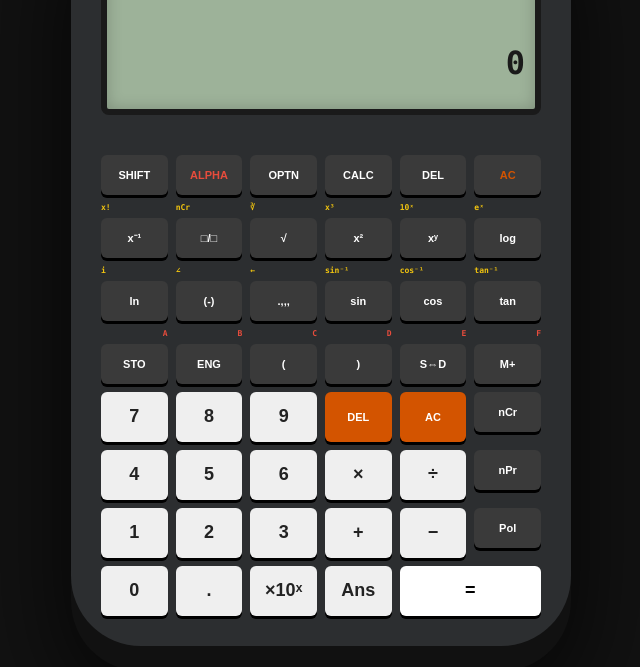
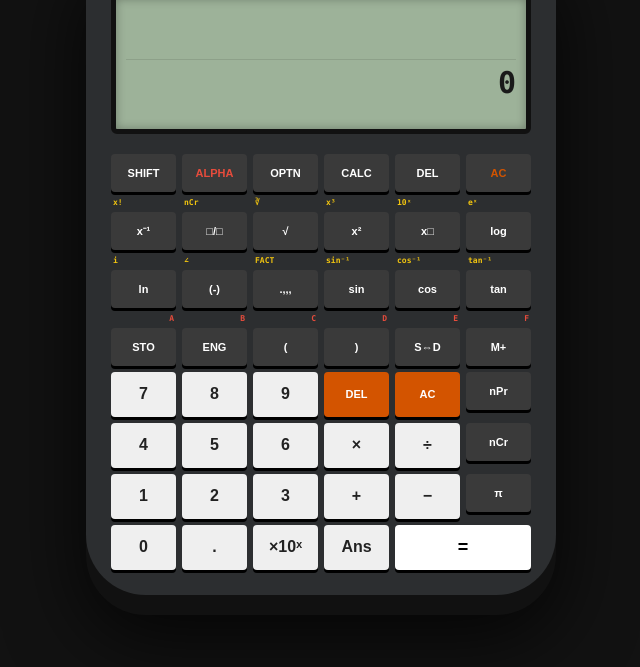
Before and after one commit to sharanmusician/Scientific-calculator-, a plain HTML site: page index.html in a window 1280 px wide. Shown: the part 133-800 px from the top of the page, without its empty margins (319-959 px from the left). Drawn offline with nearby package versions, Linux system fonts and the light colour scheme.

Commit message:
Update index.html

```diff
--- a/index.html
+++ b/index.html
@@ -3,7 +3,7 @@
 <head>
     <meta charset="UTF-8">
     <meta name="viewport" content="width=device-width, initial-scale=1.0">
-    <title>Aethercore Apex-991 | Engineering Terminal</title>
+    <title>Aethercore Apex-991 | Engineering Master</title>
     <script src="https://cdnjs.cloudflare.com/ajax/libs/mathjs/11.8.0/math.js"></script>
     <style>
         :root {
@@ -16,200 +16,183 @@
             --alpha: #e74c3c;
         }
 
-        body {
-            background: #121212;
-            display: flex;
-            justify-content: center;
-            align-items: center;
-            min-height: 100vh;
-            margin: 0;
-            font-family: 'Consolas', monospace;
-        }
+        body { background: #121212; display: flex; justify-content: center; align-items: center; min-height: 100vh; margin: 0; font-family: 'Consolas', monospace; }
 
         .calculator {
             background: var(--case);
-            width: 440px;
-            padding: 30px;
-            border-radius: 25px 25px 70px 70px;
-            box-shadow: 0 25px 0 #111, 0 50px 100px rgba(0,0,0,0.8);
+            width: 420px;
+            padding: 25px;
+            border-radius: 25px 25px 60px 60px;
+            box-shadow: 0 20px 0 #111, 0 40px 80px rgba(0,0,0,0.8);
         }
 
-        /* The Screen */
-        .screen-container {
+        /* LCD Screen */
+        .screen {
             background: var(--lcd);
-            height: 120px;
-            border: 6px solid #1a1a1a;
-            border-radius: 8px;
+            height: 110px;
+            border: 5px solid #111;
+            border-radius: 6px;
             padding: 10px;
             color: #1a1a1a;
-            margin-bottom: 25px;
-            box-shadow: inset 0 0 15px rgba(0,0,0,0.2);
-            overflow: hidden;
+            margin-bottom: 20px;
+            box-shadow: inset 0 0 10px rgba(0,0,0,0.3);
         }
 
-        #indicators { font-size: 11px; font-weight: bold; height: 15px; letter-spacing: 2px; }
-        #input-flow { font-size: 22px; height: 45px; overflow-x: auto; white-space: nowrap; margin-top: 5px; }
-        #output-flow { font-size: 32px; text-align: right; font-weight: bold; }
+        #line-in { font-size: 20px; height: 50px; overflow-x: auto; white-space: nowrap; border-bottom: 1px solid rgba(0,0,0,0.1); }
+        #line-out { font-size: 30px; text-align: right; font-weight: bold; margin-top: 5px; }
 
-        /* The Grid */
-        .buttons {
-            display: grid;
-            grid-template-columns: repeat(6, 1fr);
-            gap: 8px;
-        }
+        /* Branding */
+        .brand { color: white; margin-bottom: 10px; font-weight: bold; border-left: 5px solid var(--alpha); padding-left: 10px; }
 
-        .btn-box { position: relative; padding-top: 15px; }
-        .label-s { position: absolute; top: 0; left: 0; color: var(--shift); font-size: 8px; font-weight: bold; width: 50%; }
-        .label-a { position: absolute; top: 0; right: 0; color: var(--alpha); font-size: 8px; font-weight: bold; width: 50%; text-align: right; }
+        /* Grid */
+        .grid { display: grid; grid-template-columns: repeat(6, 1fr); gap: 6px; }
+
+        .btn-w { position: relative; padding-top: 14px; }
+        .s-lbl { position: absolute; top: 0; left: 2px; color: var(--shift); font-size: 8px; font-weight: bold; }
+        .a-lbl { position: absolute; top: 0; right: 2px; color: var(--alpha); font-size: 8px; font-weight: bold; }
 
         button {
-            width: 100%;
-            height: 40px;
-            border: none;
-            border-radius: 6px;
-            font-weight: bold;
-            cursor: pointer;
-            box-shadow: 0 3px 0 #000;
-            font-size: 11px;
-            transition: 0.1s;
+            width: 100%; height: 38px; border: none; border-radius: 4px; font-weight: bold; cursor: pointer;
+            box-shadow: 0 3px 0 #000; font-size: 11px; transition: 0.1s;
         }
 
         button:active { transform: translateY(2px); box-shadow: 0 1px 0 #000; }
 
-        .num { background: var(--btn-num); color: #222; font-size: 18px; height: 50px; }
+        .num { background: var(--btn-num); color: #222; font-size: 16px; height: 45px; }
         .fn { background: var(--btn-dark); color: #fff; }
-        .orange { background: var(--btn-action); color: #fff; height: 50px; }
-        .exec { background: #fff; color: #000; grid-column: span 2; height: 50px; font-size: 18px; }
-
-        /* Branding */
-        .brand { color: #fff; text-align: left; margin-bottom: 15px; border-left: 4px solid var(--alpha); padding-left: 10px; }
-        .brand h1 { margin: 0; font-size: 16px; letter-spacing: 3px; }
+        .act { background: var(--btn-action); color: #fff; height: 45px; }
+        .eq { background: #fff; color: #000; grid-column: span 2; height: 45px; font-size: 18px; }
     </style>
 </head>
 <body>
 
 <div class="calculator">
-    <div class="brand">
-        <h1>AETHERCORE INTERACTIVE</h1>
-        <div style="font-size: 9px; opacity: 0.6;">SUPER-SCIENTIFIC OS v9.0</div>
+    <div class="brand">AETHERCORE <span style="color:var(--alpha)">CLASSWIZ</span> <span style="font-size:10px; opacity:0.5; float:right;">PRO-991</span></div>
+
+    <div class="screen">
+        <div id="line-in"></div>
+        <div id="line-out">0</div>
     </div>
 
-    <div class="screen-container">
-        <div id="indicators">D&nbsp;&nbsp;MATH</div>
-        <div id="input-flow"></div>
-        <div id="output-flow">0</div>
-    </div>
+    <div class="grid">
+        <button class="fn" onclick="setMode('shift')" id="s-btn">SHIFT</button>
+        <button class="fn" onclick="setMode('alpha')" id="a-btn" style="color:var(--alpha)">ALPHA</button>
+        <button class="fn">OPTN</button>
+        <button class="fn">CALC</button>
+        <button class="fn" onclick="back()">DEL</button>
+        <button class="fn" onclick="reset()" style="color:var(--btn-action)">AC</button>
 
-    <div class="buttons">
-        <div class="btn-box"><button class="fn" onclick="toggleShift()">SHIFT</button></div>
-        <div class="btn-box"><button class="fn" style="color:var(--alpha)">ALPHA</button></div>
-        <div class="btn-box"><button class="fn">OPTN</button></div>
-        <div class="btn-box"><button class="fn">CALC</button></div>
-        <div class="btn-box"><button class="fn" onclick="backspace()">DEL</button></div>
-        <div class="btn-box"><button class="fn" onclick="clearAll()" style="color:var(--btn-action)">AC</button></div>
+        <div class="btn-w"><span class="s-lbl">x!</span><button class="fn" onclick="press('^-1')">x⁻¹</button></div>
+        <div class="btn-w"><span class="s-lbl">nCr</span><button class="fn" onclick="press('/')">□/□</button></div>
+        <div class="btn-w"><span class="s-lbl">∛</span><button class="fn" onclick="press('sqrt(')">√</button></div>
+        <div class="btn-w"><span class="s-lbl">x³</span><button class="fn" onclick="press('^2')">x²</button></div>
+        <div class="btn-w"><span class="s-lbl">10ˣ</span><button class="fn" onclick="press('^')">x□</button></div>
+        <div class="btn-w"><span class="s-lbl">eˣ</span><button class="fn" onclick="press('log10(')">log</button></div>
 
-        <div class="btn-box"><span class="label-s">x!</span><button class="fn" onclick="add('^-1')">x⁻¹</button></div>
-        <div class="btn-box"><span class="label-s">nCr</span><button class="fn" onclick="add('/')">□/□</button></div>
-        <div class="btn-box"><span class="label-s">∛</span><button class="fn" onclick="add('sqrt(')">√</button></div>
-        <div class="btn-box"><span class="label-s">x³</span><button class="fn" onclick="add('^2')">x²</button></div>
-        <div class="btn-box"><span class="label-s">10ˣ</span><button class="fn" onclick="add('^')">xʸ</button></div>
-        <div class="btn-box"><span class="label-s">eˣ</span><button class="fn" onclick="add('log10(')">log</button></div>
+        <div class="btn-w"><span class="s-lbl">i</span><button class="fn" onclick="press('log(')">ln</button></div>
+        <div class="btn-w"><span class="s-lbl">∠</span><button class="fn" onclick="press('(-)')">(-)</button></div>
+        <div class="btn-w"><span class="s-lbl">FACT</span><button class="fn" onclick="press('deg')">.,,,</button></div>
+        <div class="btn-w"><span class="s-lbl">sin⁻¹</span><button class="fn" onclick="press('sin(')">sin</button></div>
+        <div class="btn-w"><span class="s-lbl">cos⁻¹</span><button class="fn" onclick="press('cos(')">cos</button></div>
+        <div class="btn-w"><span class="s-lbl">tan⁻¹</span><button class="fn" onclick="press('tan(')">tan</button></div>
 
-        <div class="btn-box"><span class="label-s">i</span><button class="fn" onclick="add('log(')">ln</button></div>
-        <div class="btn-box"><span class="label-s">∠</span><button class="fn" onclick="add('(-)')">(-)</button></div>
-        <div class="btn-box"><span class="label-s">←</span><button class="fn" onclick="add('deg')">.,,,</button></div>
-        <div class="btn-box"><span class="label-s">sin⁻¹</span><button class="fn" onclick="add('sin(')">sin</button></div>
-        <div class="btn-box"><span class="label-s">cos⁻¹</span><button class="fn" onclick="add('cos(')">cos</button></div>
-        <div class="btn-box"><span class="label-s">tan⁻¹</span><button class="fn" onclick="add('tan(')">tan</button></div>
+        <div class="btn-w"><span class="a-lbl">A</span><button class="fn">STO</button></div>
+        <div class="btn-w"><span class="a-lbl">B</span><button class="fn">ENG</button></div>
+        <div class="btn-w"><span class="a-lbl">C</span><button class="fn" onclick="press('(')">(</button></div>
+        <div class="btn-w"><span class="a-lbl">D</span><button class="fn" onclick="press(')')">)</button></div>
+        <div class="btn-w"><span class="a-lbl">E</span><button class="fn" onclick="press(';')">S⇔D</button></div>
+        <div class="btn-w"><span class="a-lbl">F</span><button class="fn" onclick="press('M+')">M+</button></div>
 
-        <div class="btn-box"><span class="label-a">A</span><button class="fn">STO</button></div>
-        <div class="btn-box"><span class="label-a">B</span><button class="fn">ENG</button></div>
-        <div class="btn-box"><span class="label-a">C</span><button class="fn" onclick="add('(')">(</button></div>
-        <div class="btn-box"><span class="label-a">D</span><button class="fn" onclick="add(')')">)</button></div>
-        <div class="btn-box"><span class="label-a">E</span><button class="fn" onclick="fractionToggle()">S⇔D</button></div>
-        <div class="btn-box"><span class="label-a">F</span><button class="fn" onclick="add('M+')">M+</button></div>
+        <button class="num" onclick="press('7')">7</button>
+        <button class="num" onclick="press('8')">8</button>
+        <button class="num" onclick="press('9')">9</button>
+        <button class="act" onclick="back()">DEL</button>
+        <button class="act" onclick="reset()">AC</button>
+        <button class="fn" onclick="press('nPr(')">nPr</button>
 
-        <button class="num" onclick="add('7')">7</button>
-        <button class="num" onclick="add('8')">8</button>
-        <button class="num" onclick="add('9')">9</button>
-        <button class="orange" onclick="backspace()">DEL</button>
-        <button class="orange" onclick="clearAll()">AC</button>
-        <button class="fn" onclick="add('nCr(')">nCr</button>
+        <button class="num" onclick="press('4')">4</button>
+        <button class="num" onclick="press('5')">5</button>
+        <button class="num" onclick="press('6')">6</button>
+        <button class="num" onclick="press('*')">×</button>
+        <button class="num" onclick="press('/')">÷</button>
+        <button class="fn" onclick="press('nCr(')">nCr</button>
 
-        <button class="num" onclick="add('4')">4</button>
-        <button class="num" onclick="add('5')">5</button>
-        <button class="num" onclick="add('6')">6</button>
-        <button class="num" onclick="add('*')">×</button>
-        <button class="num" onclick="add('/')">÷</button>
-        <button class="fn" onclick="add('nPr(')">nPr</button>
+        <button class="num" onclick="press('1')">1</button>
+        <button class="num" onclick="press('2')">2</button>
+        <button class="num" onclick="press('3')">3</button>
+        <button class="num" onclick="press('+')">+</button>
+        <button class="num" onclick="press('-')">−</button>
+        <button class="fn" onclick="press('pi')">π</button>
 
-        <button class="num" onclick="add('1')">1</button>
-        <button class="num" onclick="add('2')">2</button>
-        <button class="num" onclick="add('3')">3</button>
-        <button class="num" onclick="add('+')">+</button>
-        <button class="num" onclick="add('-')">−</button>
-        <button class="fn" onclick="add('mod')">Pol</button>
-
-        <button class="num" onclick="add('0')">0</button>
-        <button class="num" onclick="add('.')">.</button>
-        <button class="num" onclick="add('*10^')">×10ˣ</button>
-        <button class="num" onclick="add('Ans')">Ans</button>
-        <button class="exec" onclick="calculate()">=</button>
+        <button class="num" onclick="press('0')">0</button>
+        <button class="num" onclick="press('.')">.</button>
+        <button class="num" onclick="press('*10^')">×10ˣ</button>
+        <button class="num" onclick="press('Ans')">Ans</button>
+        <button class="eq" onclick="solve()">=</button>
     </div>
 </div>
 
 <script>
-    const inputArea = document.getElementById('input-flow');
-    const outputArea = document.getElementById('output-flow');
-    const indicator = document.getElementById('indicators');
-    let shift = false;
+    const input = document.getElementById('line-in');
+    const output = document.getElementById('line-out');
+    let state = 'normal'; // 'normal', 'shift', 'alpha'
     let lastAns = 0;
 
-    function toggleShift() {
-        shift = !shift;
-        indicator.innerText = shift ? "S &nbsp;&nbsp; MATH" : "D &nbsp;&nbsp; MATH";
-        indicator.style.color = shift ? "var(--shift)" : "#1a1a1a";
+    function setMode(m) {
+        state = (state === m) ? 'normal' : m;
+        updateUI();
     }
 
-    function add(val) {
-        if (shift) {
-            // Mapping real Shift-Key jobs
-            if (val === 'sin(') val = 'asin(';
-            else if (val === 'cos(') val = 'acos(';
-            else if (val === 'tan(') val = 'atan(';
-            else if (val === 'sqrt(') val = 'cbrt(';
-            else if (val === '^-1') val = '!';
-
-            toggleShift(); // Reset shift after use
-        }
-        inputArea.innerText += val;
+    function updateUI() {
+        document.getElementById('s-btn').style.background = (state === 'shift') ? 'var(--shift)' : 'var(--btn-dark)';
+        document.getElementById('a-btn').style.background = (state === 'alpha') ? 'var(--alpha)' : 'var(--btn-dark)';
     }
 
-    function clearAll() {
-        inputArea.innerText = '';
-        outputArea.innerText = '0';
+    function press(val) {
+        let finalVal = val;
+
+        if (state === 'shift') {
+            // THE ACTUAL CASIO SHIFT LOGIC
+            const shiftMap = {
+                'sin(': 'asin(',
+                'cos(': 'acos(',
+                'tan(': 'atan(',
+                'sqrt(': 'cbrt(',
+                '^-1': '!',
+                'log10(': '10^'
+            };
+            finalVal = shiftMap[val] || val;
+            state = 'normal';
         }
 
-    function backspace() {
-        inputArea.innerText = inputArea.innerText.slice(0, -1);
+        input.innerText += finalVal;
+        updateUI();
     }
 
-    function calculate() {
+    function reset() { input.innerText = ''; output.innerText = '0'; }
+    function back() { input.innerText = input.innerText.slice(0, -1); }
+
+    function solve() {
         try {
-            let expression = inputArea.innerText;
-            // Handle visual symbols to math symbols
-            expression = expression.replace(/×/g, '*').replace(/÷/g, '/');
-            expression = expression.replace(/Ans/g, lastAns);
+            let formula = input.innerText;
+            formula = formula.replace(/×/g, '*').replace(/÷/g, '/');
+            formula = formula.replace(/Ans/g, lastAns);
 
-            // MATH.JS EVALUATION
-            const result = math.evaluate(expression);
+            const result = math.evaluate(formula);
             lastAns = result;
-
-            outputArea.innerText = math.format(result, { precision: 10 });
+            output.innerText = math.format(result, { precision: 10 });
         } catch (e) {
-            outputArea.innerText = "Syntax ERROR";
+            output.innerText = "Syntax ERROR";
         }
     }
+
+    // Keyboard support for all keys
+    document.addEventListener('keydown', (e) => {
+        if (!isNaN(e.key)) press(e.key);
+        if (['+', '-', '*', '/'].includes(e.key)) press(e.key);
+        if (e.key === 'Enter') solve();
+        if (e.key === 'Backspace') back();
+    });
 </script>
 </body>
 </html>
```
Lines whose indentation alone changed are shown as unchanged.
